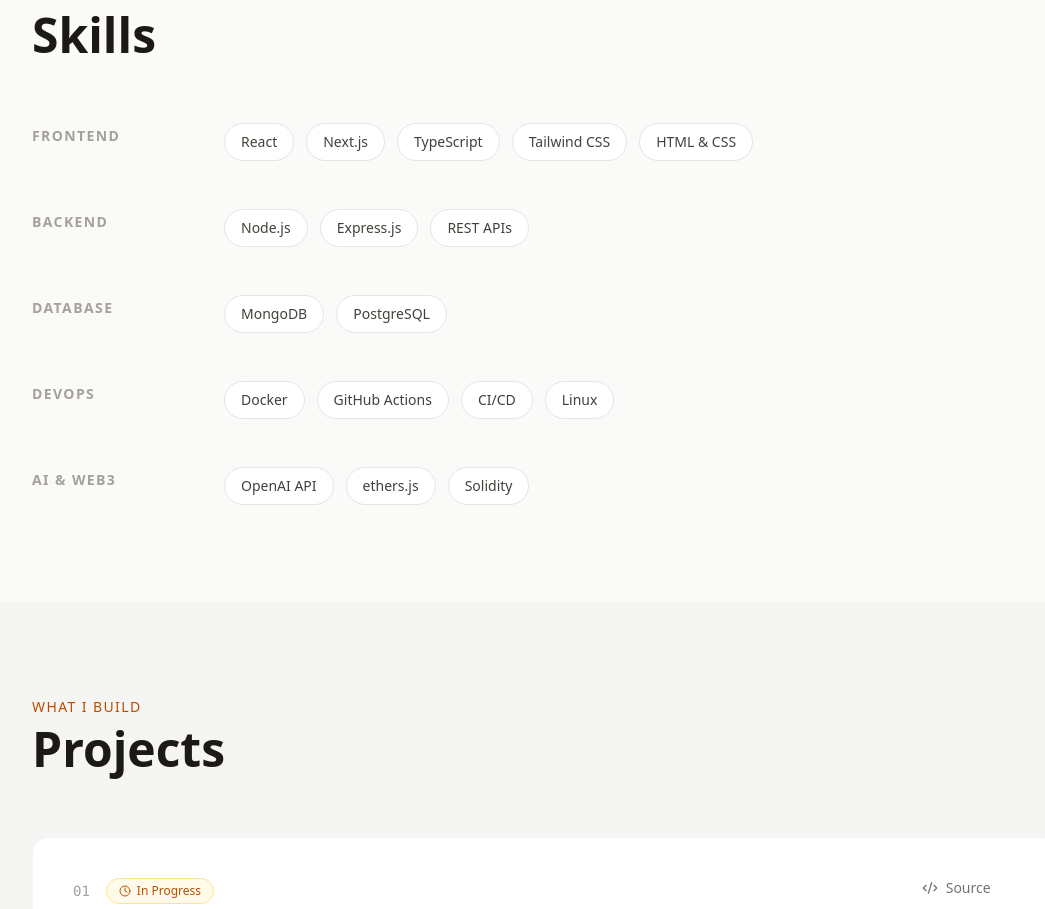
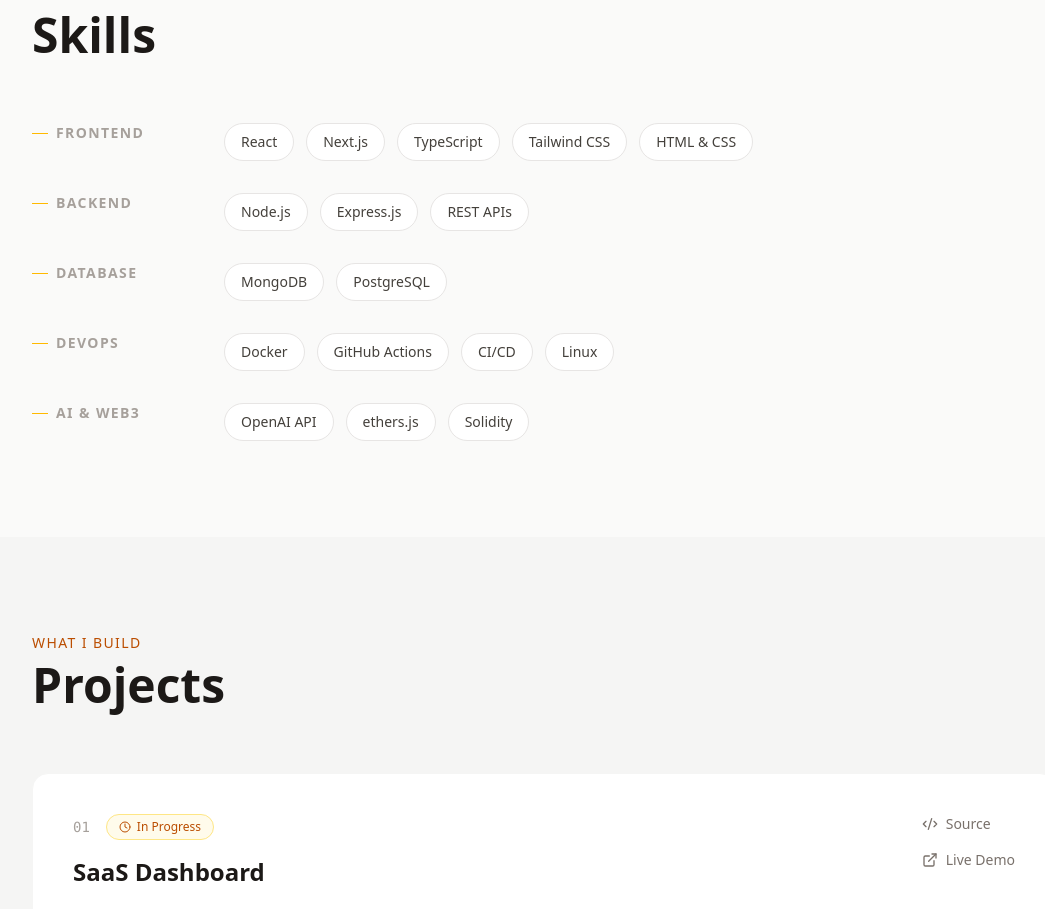
Before and after one commit to binicode/biniyam-portfolio, a Next.js app: page / in a window 1280 px wide. Shown: the part 1702-2611 px from the top of the page, without its empty margins (96-1141 px from the left). Built offline with nearby package versions, Linux system fonts and the light colour scheme.

Commit message:
fix: polish Skills section spacing and category labels

```diff
--- a/src/components/sections/Skills.tsx
+++ b/src/components/sections/Skills.tsx
@@ -32,7 +32,7 @@ export default function Skills() {
         </motion.div>
 
         {/* Skill Groups */}
-        <div className="flex flex-col gap-12">
+        <div className="flex flex-col gap-8">
           {skillsData.map((group: SkillGroup, groupIndex: number) => (
             <motion.div
               key={group.category}
@@ -45,9 +45,12 @@ export default function Skills() {
             >
               {/* Category Label */}
               <div className="w-32 shrink-0">
-                <span className="text-sm font-semibold text-stone-400 dark:text-gray-500 uppercase tracking-widest">
-                  {group.category}
-                </span>
+                <div className="flex items-center gap-2">
+                  <div className="w-4 h-px bg-amber-400 dark:bg-cyan-600" />
+                  <span className="text-sm font-semibold text-stone-400 dark:text-gray-500 uppercase tracking-widest">
+                    {group.category}
+                  </span>
+                </div>
               </div>
 
               {/* Skill Pills */}
```
